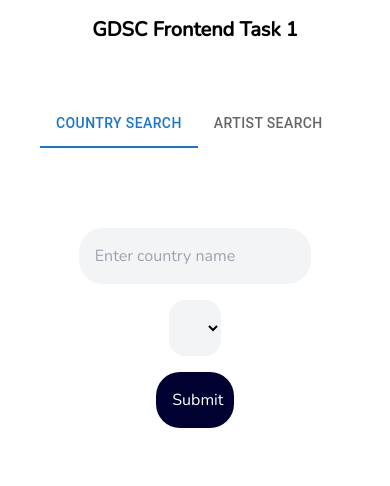
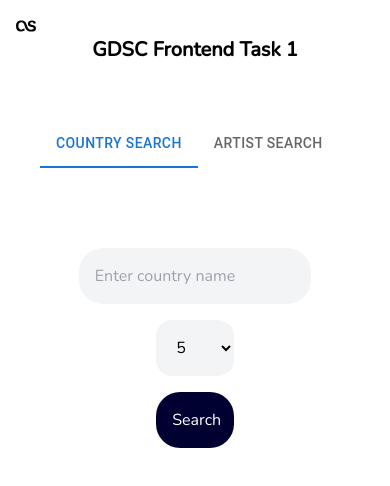
Before and after one commit to SafeTorpedo/gdsc-frontend-task, a React (Vite) app: page / in a window 390 px wide. Shown: the top 486 px of the page. Built offline with nearby package versions, Linux system fonts and the light colour scheme.

Commit message:
style: fixed minor responsive styling issues

```diff
--- a/package.json
+++ b/package.json
@@ -15,7 +15,8 @@
     "@mui/material": "^5.11.16",
     "axios": "^1.3.5",
     "react": "^18.2.0",
-    "react-dom": "^18.2.0"
+    "react-dom": "^18.2.0",
+    "react-icons": "^4.8.0"
   },
   "devDependencies": {
     "@types/react": "^18.0.28",
--- a/src/App.tsx
+++ b/src/App.tsx
@@ -3,6 +3,7 @@ import Result from "./components/Result";
 import { TabContext, TabList, TabPanel } from "@mui/lab";
 import { Tab } from "@mui/material";
 import Reverse from "./components/Reverse";
+import { FaLastfm } from "react-icons/fa";
 
 function App() {
     const [country, setCountry] = useState("");
@@ -28,6 +29,7 @@ function App() {
     return (
         <div className="w-screen h-screen overflow-y-scroll">
             <h1 className="text-center text-xl sm:text-2xl md:text-3xl lg:text-4xl p-4 font-bold">
+                <FaLastfm />
                 GDSC Frontend Task 1
             </h1>
             <div>
@@ -60,7 +62,7 @@ function App() {
                             <div className="flex justify-center m-4">
                                 <select
                                     value={number}
-                                    className=" w-1/6 p-4 rounded-2xl bg-gray-100"
+                                    className=" w-1/4 md:w-1/6 lg:w-1/12 p-4 rounded-2xl bg-gray-100"
                                     onChange={(e) =>
                                         setNumber(Number(e.target.value))
                                     }
@@ -77,7 +79,7 @@ function App() {
                                     className="w-1/4  p-4 rounded-3xl bg-[#000031] text-white"
                                     type="submit"
                                 >
-                                    Submit
+                                    Search
                                 </button>
                             </div>
                         </form>
@@ -99,7 +101,7 @@ function App() {
                             <div className="flex justify-center m-4">
                                 <select
                                     value={number}
-                                    className=" w-1/6 p-4 rounded-2xl bg-gray-100"
+                                    className=" w-1/4 md:w-1/6 lg:w-1/12 p-4 rounded-2xl bg-gray-100"
                                     onChange={(e) =>
                                         setNumber(Number(e.target.value))
                                     }
@@ -116,7 +118,7 @@ function App() {
                                     className="w-1/4  p-4 rounded-3xl bg-[#000031] text-white"
                                     type="submit"
                                 >
-                                    Submit
+                                    Search
                                 </button>
                             </div>
                         </form>
```
Also changed, not shown: 1 other file (tests, documents, lock files or other folders).
